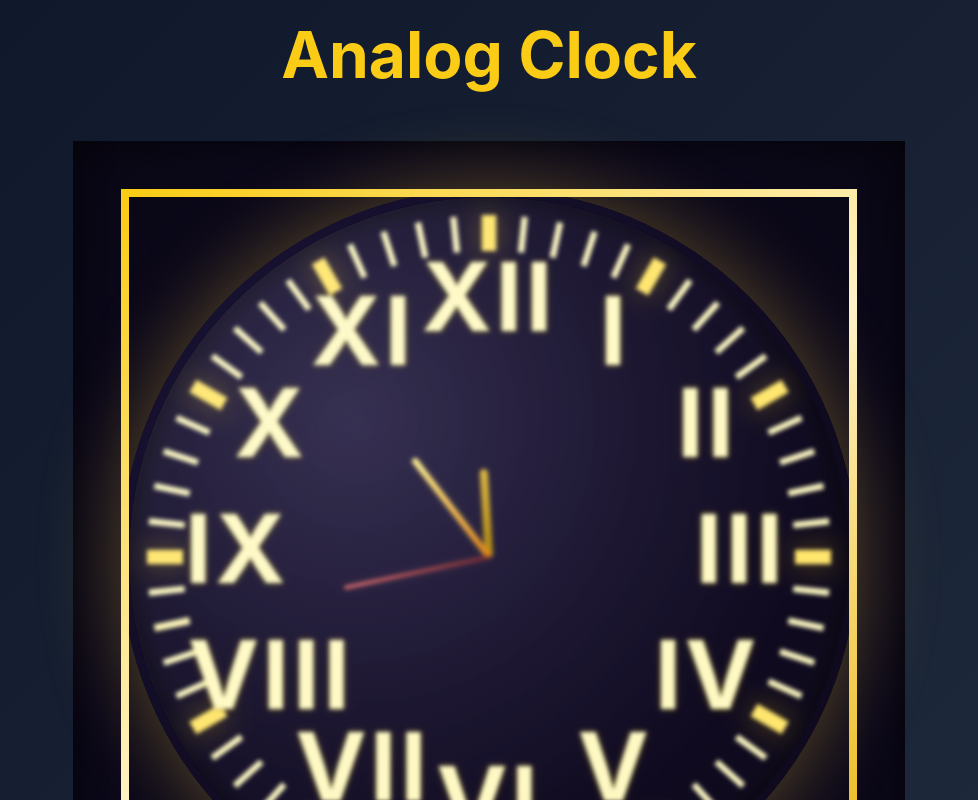
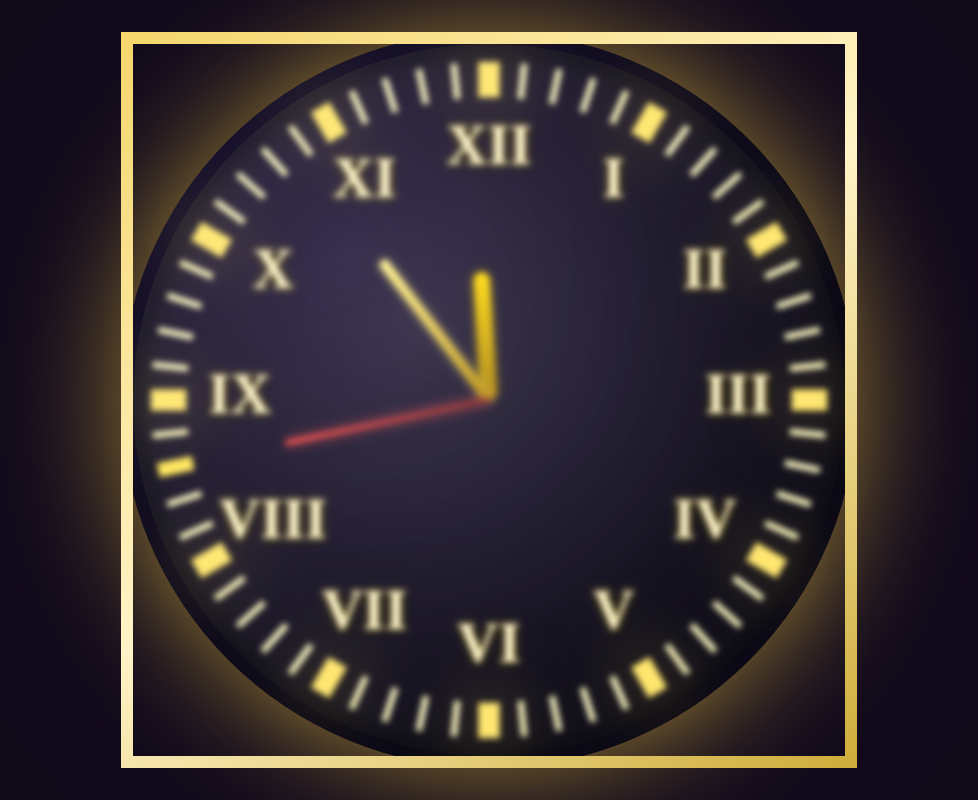
Before and after one commit to mcckyle/the-clock, a React (Vite) app: page / in a window 1280 px wide. Shown: the top 800 px of the page, without its empty margins (151-1129 px from the left). Built offline with nearby package versions, Linux system fonts and the light colour scheme.

Commit message:
Update README.md.

```diff
--- a/src/App.css
+++ b/src/App.css
@@ -1,6 +1,6 @@
 /* Filename: App.css */
 
-.app
+/*.app
 {
     display: flex;
     flex-direction: column;
@@ -9,6 +9,17 @@
     background: linear-gradient(135deg, #0f172a, #1e293b);
     color: #f1f5f9;
     font-family: 'Inter', sans-serif;
+}*/
+
+.app
+{
+    width: 100vw;
+    height: 100vh;
+    display: flex;
+    justify-content: center;
+    align-items: center;
+    background: radial-gradient(circle at center, #1a0f29, #0d0815 80%);
+    overflow: hidden;
 }
 
 .app-header
@@ -19,14 +30,14 @@
     color: #facc15;
 }
 
-main
+/*main
 {
     flex: 1;
     display: flex;
     justify-content: center;
     align-items: center;
     padding: 2rem;
-}
+}*/
 
 .app-footer
 {
--- a/src/App.jsx
+++ b/src/App.jsx
@@ -11,15 +11,7 @@ function App()
 {
   return (
     <div className="app">
-      <header className="app-header">
-        <h1>Analog Clock</h1>
-      </header>
-      <main>
-        <AnalogClock />
-      </main>
-      <footer className="app-footer">
-        <p>Built with React and Vite | Hosted on GitHub Pages</p>
-      </footer>
+      <AnalogClock />
     </div>
   );
 }
--- a/src/components/AnalogClock/AnalogClock.module.css
+++ b/src/components/AnalogClock/AnalogClock.module.css
@@ -1,52 +1,57 @@
-/* AnalogClock.module.css */
+/* Filename: AnalogClock.module.css */
 
 .clockContainer
 {
     display: flex;
     justify-content: center;
     align-items: center;
-    padding: 3rem;
-    background: radial-gradient(ellipse at center, #100c2a 0%, #090613 100%);
-    box-shadow: inset 0 0 30px rgba(0, 0, 0, 0.6);
-    z-index: 10;
+    /*padding: 3rem;*/
+    width: 100vw;
+    height: 100vw;
+    background: radial-gradient(circle at center, #1a0f29 0%, #0d0815 100%);
+    background-attachment: fixed;
+    background-size: cover;
+    /*box-shadow: inset 0 0 30px rgba(0, 0, 0, 0.6);
+    z-index: 10;*/
+    overflow: hidden;
 }
 
+/* Main Clock Face. */
 .clockFace
 {
     position: relative;
-    width: min(90vmin, 38rem);
-    height: min(90vmin, 38rem);
+    width: min(95vmin, 95vmin);
+    height: min(95vmin, 95vmin);
     border-radius: 50%;
-    background: radial-gradient(circle at 32% 32%, #1c153b, #0f0a1e 70%);
+    background: radial-gradient(circle at 30% 30%, #1f1637, #0a0814 70%);
+    border: 12px double transparent;
+    border-image: linear-gradient(145deg, #f5d76e, #fff3c7, #cfae3d) 1;
     box-shadow:
-      0 0 80px rgba(212, 175, 55, 0.4),
-      inset 0 0 30px rgba(0, 0, 0, 0.75),
-      inset 0 0 80px rgba(255, 255, 255, 0.04);
-    border: 8px double transparent;
-    border-image: linear-gradient(145deg, #facc15, #fef3c7, #eab308) 1;
-    overflow: hidden;
+      0 0 120px rgba(212, 175, 55, 0.7),
+      inset 0 0 40px rgba(0, 0, 0, 0.85),
+      inset 0 0 100px rgba(255, 255, 255, 0.08);
+    display: flex;
+    justify-content: center;
+    align-items: center;
 }
 
+/* Glass Overlay with Shimmer Visual Effects. */
 .glassOverlay
 {
     position: absolute;
     inset: 0;
     border-radius: 50%;
     background: radial-gradient(
-        circle at 30% 30%,
-        rgba(255, 255, 255, 0.12),
-        rgba(255, 255, 255, 0.04) 40%,
-        transparent 70%);
-    backdrop-filter: blur(2px);
+        circle at 40% 40%,
+        rgba(255, 255, 255, 0.15),
+        rgba(255, 255, 255, 0.05) 50%,
+        transparent 80%);
+    backdrop-filter: blur(3px);
     pointer-events: none;
+    z-index: 5;
 }
 
-.ticks
-{
-    width: 100%;
-    height: 100%;
-}
-
+/* Ticks. */
 .tick
 {
     stroke: #fef9c3;
@@ -54,51 +59,52 @@
     transition: stroke 0.3s, stroke-width 0.3s;
 }
 
-/* Golden hour ticks... */
-/*.tick:nth-of-type(5n)
+/*.tick
 {
-    stroke-width: 4;
-    stroke: #ffe66d;
-    filter: drop-shadow(0 0 4px rgba(255, 214, 10, 0.4));
+    stroke: #fef9c3;
+    stroke-width: 1.75;
+    transition: stroke 0.3s, stroke-width 0.3s;
 }*/
 
 /* Golden hour ticks... */
 .hourTick
 {
-    stroke-width: 4;
+    stroke-width: 6;
     stroke: #ffe66d;
-    filter: drop-shadow(0 0 4px rgba(255, 214, 10, 0.4));
+    filter: drop-shadow(0 0 10px rgba(255, 220, 80, 0.8));
 }
 
 .active
 {
-    stroke: #facc15;
-    stroke-width: 5;
-    filter: drop-shadow(0 0 6px rgba(250, 204, 21, 0.7));
+    stroke: #ffd700;
+    stroke-width: 6;
+    filter: drop-shadow(0 0 12px rgba(255, 215, 0, 1));
     animation: pulse 0.4s ease-in-out;
 }
 
 @keyframes pulse
 {
     0% { stroke-opacity: 0.3; transform: scale(1); }
-    50% { stroke-opacity: 1; transform: scale(1.15); }
-    100% { stroke-opacity: 0.5; transform: scale(1); }
+    50% { stroke-opacity: 1; transform: scale(1.25); }
+    100% { stroke-opacity: 0.6; transform: scale(1); }
 }
 
+/* Roman Numerals Styles. */
 .numeral
 {
-    font-famly: 'Cinzel Decorative', 'Cinzel', serif;
-    font-size: 1.65rem;
-    fill: #fef9c3;
-    font-weight: 700;
-    letter-spacing: 1px;
+    font-family: 'Cinzel Decorative', 'Cinzel', serif;
+    /*font-size: 3rem;*/
+    fill: #fef3c7;
+    font-weight: 900;
+    /*letter-spacing: 1px;*/
     text-anchor: middle;
     dominant-baseline: middle;
     text-shadow:
-      0 0 6px rgba(255, 215, 0, 0.35),
-      1px 1px 2px rgba(0, 0, 0, 0.4);
+      0 0 8px rgba(255, 215, 0, 0.5),
+      2px 2px 6px rgba(0, 0, 0, 0.8);
 }
 
+/* Hands. */
 .hands
 {
     position: absolute;
@@ -126,38 +132,36 @@
 
 .hourHand
 {
-    width: 0.5rem;
-    height: 5.5rem;
-    background: linear-gradient(to bottom, #d4af37, #a67c00);
+    width: 1rem;
+    height: 8rem;
+    background: linear-gradient(to bottom, #ffd700, #a67c00);
     border-radius: 0.5rem;
-    box-shadow: 0 0 4px rgba(250, 204, 21, 0.3);
-
+    box-shadow: 0 0 8px rgba(255, 215, 0, 0.6);
     transform: rotate(var(--hourDeg, 0deg));
 }
 
 .minuteHand
 {
-    width: 0.35rem;
-    height: 7.75rem;
-    background: linear-gradient(to bottom, #fef08a, #d97706);
+    width: 0.6rem;
+    height: 11rem;
+    background: linear-gradient(to bottom, #fef08a, #b58900);
     border-radius: 0.35rem;
-    box-shadow: 0 0 5px rgba(255, 230, 130, 0.35);
-
+    box-shadow: 0 0 10px rgba(255, 230, 130, 0.5);
     transform: rotate(var(--minuteDeg, 0deg));
 }
 
 .secondHand
 {
-    width: 0.2rem;
-    height: 9.25rem;
-    background: linear-gradient(to bottom, #f87171, #7f1d1d);
+    width: 0.3rem;
+    height: 13rem;
+    background: linear-gradient(to bottom, #ff4444, #7f1d1d);
     border-radius: 0.2rem;
-    box-shadow: 0 0 6px rgba(255, 128, 128, 0.3);
+    box-shadow: 0 0 12px rgba(255, 80, 80, 0.8);
+    transform: rotate(var(--secondDeg, 0deg));
     transition: transform 0.1s linear;
-
-    transform: rotate(var(--secondDeg, 0deg));
 }
 
+/* Tick Ring Rotation Styles. */
 .tickRing
 {
     transform: rotate(-90deg);
--- a/src/index.css
+++ b/src/index.css
@@ -5,9 +5,12 @@
     box-sizing: border-box;
 }
 
-html, body
+html, body, #root
 {
+    width: 100%;
     height: 100%;
+    margin: 0;
+    padding: 0;
 }
 
 body
```
Also changed, not shown: 1 other file (tests, documents, lock files or other folders).
